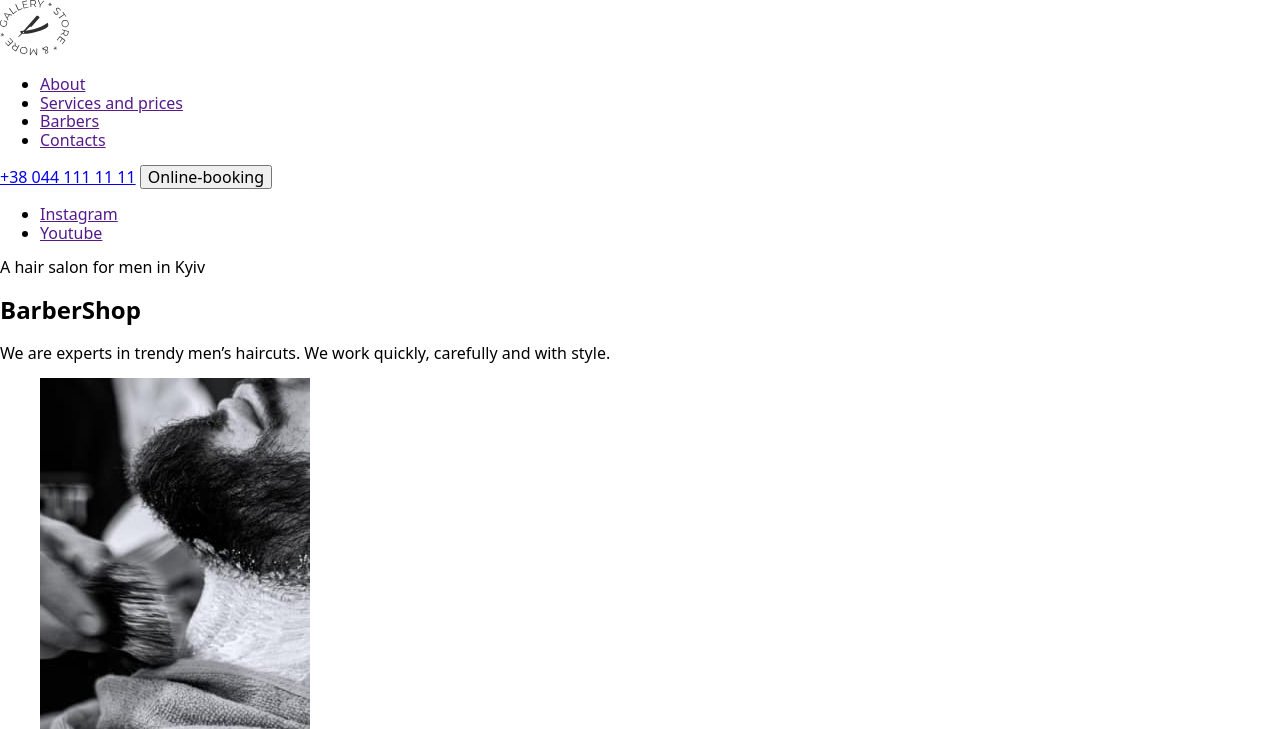
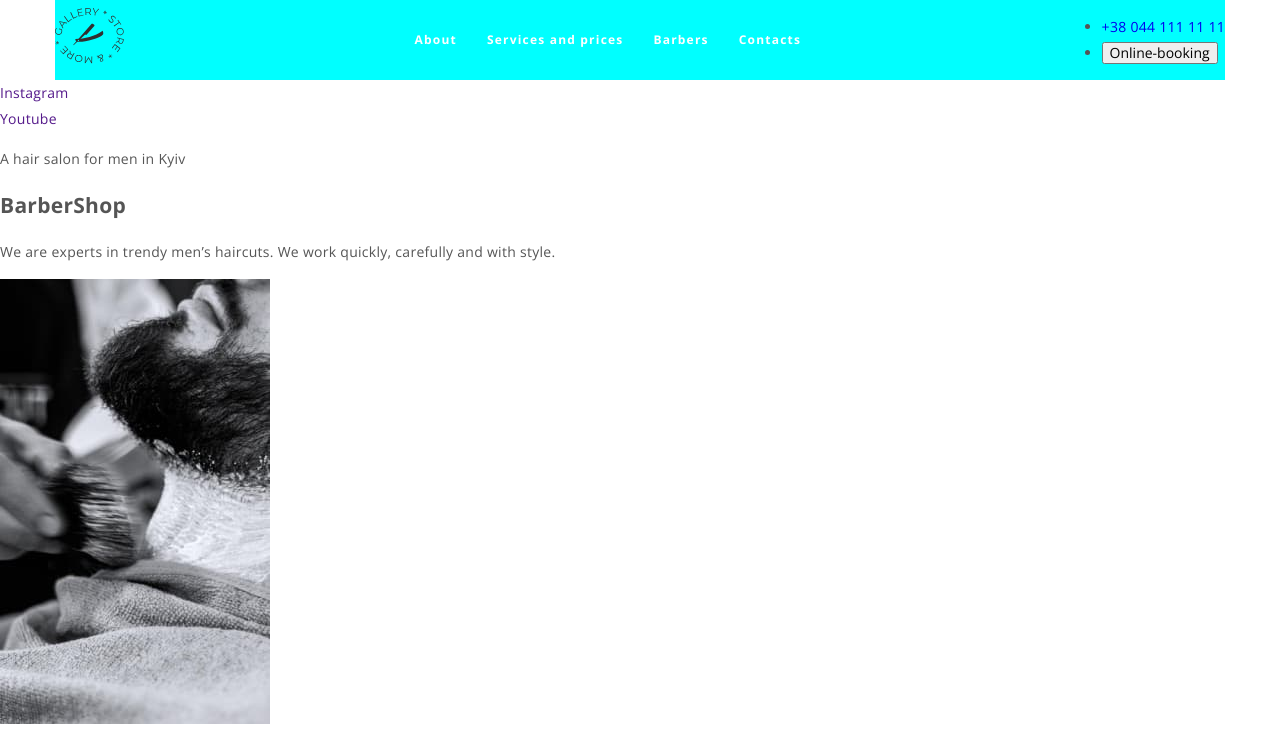
Before and after one commit to PokoenkoS/barber-shop, a plain HTML site: page index.html in a window 1280 px wide. Shown: the top 729 px of the page. Drawn offline with nearby package versions, Linux system fonts and the light colour scheme.

Commit message:
додає стилі хедер

```diff
--- a/index.html
+++ b/index.html
@@ -9,31 +9,41 @@
       rel="stylesheet"
       href="https://cdnjs.cloudflare.com/ajax/libs/modern-normalize/1.1.0/modern-normalize.min.css"
     />
+    <link rel="preconnect" href="https://fonts.googleapis.com">
+<link rel="preconnect" href="https://fonts.gstatic.com" crossorigin>
+<link href="https://fonts.googleapis.com/css2?family=Open+Sans:wght@400;700&family=Raleway:wght@700&display=swap" rel="stylesheet">
+<link rel="stylesheet" href="node_modules/modern-normalize/modern-normalize.css">
     <link rel="stylesheet" href="./styles.css">
+
   </head>
   <body>
     <!--Хедер-->
     <header>
-      <a href="">
-        <img src="/img/Logo (1).svg" alt="Logo" />
-      </a>
-      <nav>
+      <div class="container main">
+        <a href="">
+          <img src="/img/Logo (1).svg" alt="Logo" class="logo" />
+        </a>
+        <nav class="header-nav">
+          <ul class="nav-list list">
+            <li class="nav-item"><a href="" class="nav-link">About</a></li>
+            <li class="nav-item"><a href="" class="nav-link">Services and prices</a></li>
+            <li class="nav-item"><a href="" class="nav-link">Barbers</a></li>
+            <li class="nav-item"><a href="" class="nav-link">Contacts</a></li>
+          </ul>
+        </nav>
+
         <ul>
-          <li><a href="">About</a></li>
-          <li><a href="">Services and prices</a></li>
-          <li><a href="">Barbers</a></li>
-          <li><a href="">Contacts</a></li>
+          <li><a href="tel:+380441111111">+38 044 111 11 11</a></li>
+          <li><button type="button">Online-booking</button></li>
         </ul>
-      </nav>
 
-      <a href="tel:+380441111111">+38 044 111 11 11</a>
-      <button type="button">Online-booking</button>
+      </div>
     </header>
     <!-- Maine -->
     <main>
       <!--Hero section-->
       <section>
-        <ul>
+        <ul class="list">
           <li>
             <a href="" rel="noopener nore refferer nofferer">Instagram</a>
           </li>
@@ -48,7 +58,7 @@
       </section>
       <!-- Секція about -->
       <section>
-        <ul>
+        <ul class="list">
           <li>
             <img src="/img/about/img-1.jpg" alt="Стрижка бороди" width="270"
             />
@@ -77,7 +87,7 @@
     <section>
         <p>Spend your time with the best masters</p>
         <h2>Services and prices</h2>
-        <ul>
+        <ul class="list">
           <li>
             <ul>
               <li>
@@ -123,7 +133,7 @@
          <button type="button">online-booking</button>
     </section>
     <section>
-    <ul>
+    <ul class="list">
         <li><span>600</span><sup>+</sup>
         <p>Satisfied customers per day</p></li>
         <li><span>20</span><sup>+</sup>
@@ -142,11 +152,11 @@
    <section>
     <p>For true enjoyers of the atmosphere</p>
     <h2>Our barbers</h2>
-    <ul>
+    <ul class="list">
         <li><img src="/img/img1.jpg" alt="barber1" width="370" height="346">
             <h3>John Smith</h3>
         <p>Extreme Barber</p>
-        <ul>
+        <ul class="list">
             <li></li>
             <li></li>
             <li></li>
@@ -156,7 +166,7 @@
         <li><img src="/img/img2.jpg" alt="barber2" width="370" height="346">
             <h3>Michele Doe</h3>
         <p>Extreme Barber</p>
-        <ul>
+        <ul class="list">
             <li></li>
             <li></li>
             <li></li>
@@ -166,7 +176,7 @@
         <li><img src="/img/img3.jpg" alt="barber3" width="370" height="346">
             <h3>Alan Black</h3>
         <p>Extreme Barber</p>
-        <ul>
+        <ul class="list">
             <li></li>
             <li></li>
             <li></li>
@@ -179,7 +189,7 @@
    <section>
     <h2>Секція Барба</h2>
     <p>In Latin, "barba" means "beard"</p>
-    <ul>
+    <ul class="list">
         <li><img src="/img/barba/Rectangle-25-min.jpg" alt="work1" width="270" height="360"></li>
         <li><img src="/img/barba/Rectangle-26-min.jpg" alt="work2" width="270" height="360"></li>
         <li><img src="/img/barba/Rectangle-27-min.jpg" alt="work3" width="270" height="360"></li>
@@ -196,7 +206,7 @@
    <section>
     <h2>Contacts</h2>
     <address>
-        <ul>
+        <ul class="list">
             <li><a href="https://goo.gl/maps/G1wUoS9oDsQ61qgSA" rel="noopener nore refferer nofferer">st. Vasilkovaya, 7A
                 Kiev, 08132 </a></li>
             <li><a href="tel:+380441111111"></a>+38 044 111 11 11</li>
--- a/styles.css
+++ b/styles.css
@@ -0,0 +1,63 @@
+:root {
+    --primary-text-color:  #555555;
+    --secondary-text-color: #303030;
+    --white-text-color: #FFFFFF;
+    --background-color: #E5E5E5;
+}
+
+.list{
+    list-style: none;
+    padding: 0;
+    margin: 0;
+}
+h1,h2,h3,h4,h5,h6 {
+    margin-top: 0;
+    margin-bottom: 0;
+}
+a {
+    text-decoration: none;
+}
+
+body {
+    background-color: var(--white-text-color);
+    font-family: 'Open Sans';
+    font-style: normal;
+    font-weight: 400;
+    font-size: 14px;
+    line-height: 1.86;
+    letter-spacing: 0.02em;
+    color:var(--primary-text-color);
+}
+.container {
+    width: 1170px;
+    margin-left: auto;
+    margin-right: auto;
+    align-items: center;
+}
+
+/* Хедер */
+.main{
+    display: flex;
+    justify-content: space-between;
+    background-color: aqua;
+
+}
+.logo {
+    margin-right: 30px;
+}
+.header-nav {
+    display: flex;
+    font-weight: 600;
+    font-size: 12px;
+    line-height: 1.33;
+    letter-spacing: 0.1em;
+}
+.nav-list {
+    display: flex;
+}
+.nav-link {
+    color: var(--white-text-color);
+}
+.nav-item:not(:last-child) {
+    margin-right: 30px;
+}
```
